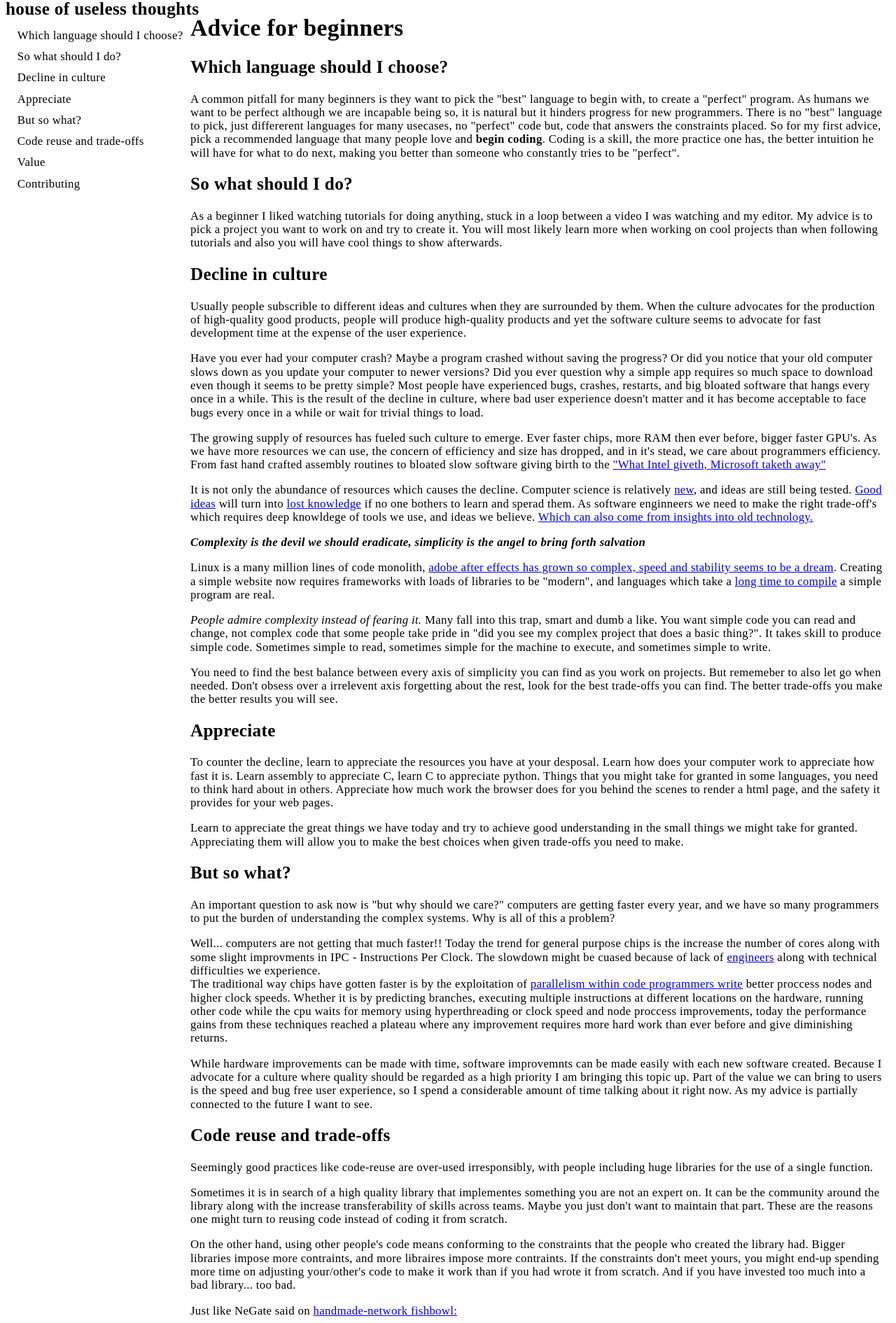
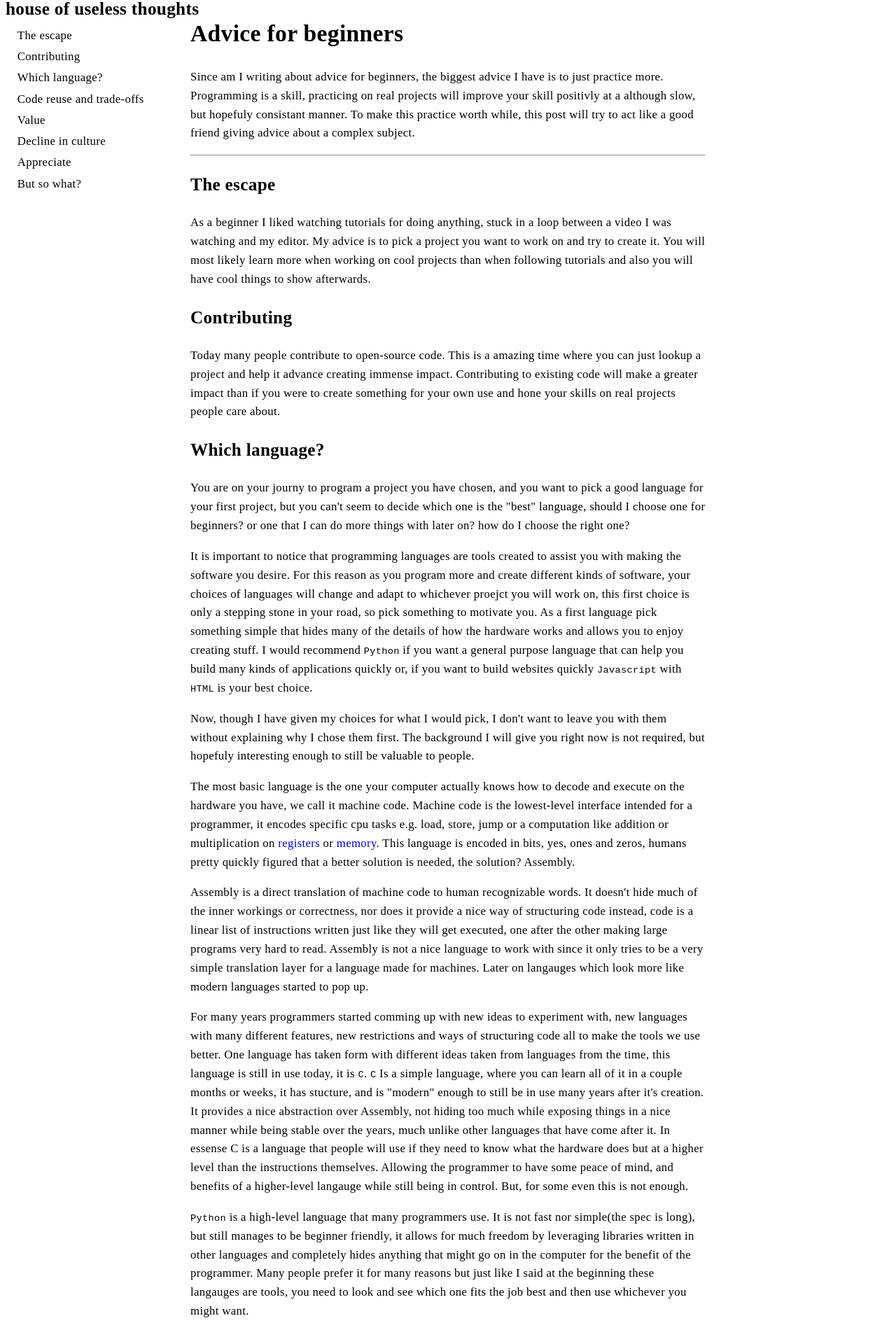
Before and after one commit to Ziv-spec/Ziv-spec.github.io, a plain HTML site: page adviceonsoftware.html in a window 1280 px wide. Shown: the part 18-1908 px from the top of the page at 70% size. Drawn offline with Linux system fonts and the light colour scheme.

Commit message:
refactored which-language section

```diff
--- a/adviceonsoftware.html
+++ b/adviceonsoftware.html
@@ -4,6 +4,10 @@
 <meta property="og:type" content="article" />
 
 <style>
+  html {
+    scroll-behavior: smooth;
+    touch-action: manipulation;
+  }
   body {
     letter-spacing: .33px;
     font-size: 1.05em;
@@ -19,17 +23,12 @@
   main {
     display: block;
   }
-  .hidden {
-    display: none;
-  }
 
   .flex {
       display: flex;
   }
   div.wrapper {
-    /* margin-right: auto;
-    margin-left: auto; */
-    line-height: 1.15;
+    line-height: 1.6;
     flex-grow: 1;
     padding: 1rem;
   }
@@ -56,9 +55,11 @@
     margin-top: 1.5em;
     margin-bottom: 1rem;
   }
+  a {
+   text-decoration: none;
+  }
   a.active {
-   color: var(--color-link);
-   text-decoration: none;
+   color: black;
   }
   ul {
     padding: 0px;
@@ -74,7 +75,6 @@
     font-size: 18px;
     letter-spacing: -1px;
     font-style: italic;
-
     margin-inline-start: 0px;
   }
 
@@ -90,7 +90,6 @@
     z-index: 1
   }
 }
-
 </style>
 </head>
 
@@ -100,20 +99,46 @@
 
 
 <main class="container flex">
-<div class="side">
-<div class="menu"> <nav id="navigation-bar">
+<div class="side"> <div class="menu"> <nav id="navigation-bar">
 <h2>house of useless thoughts</h2>
-</nav>
-</div> </div>
+</nav> </div> </div>
 
 <div class="wrapper">
 <h1>Advice for beginners</h1>
+<p>Since am I writing about advice for beginners, the biggest advice I have is to just practice more. Programming is a skill, practicing on real projects will improve your skill positivly at a although slow, but hopefuly consistant manner. To make this practice worth while, this post will try to act like a good friend giving advice about a complex subject.</p>
 
-<h2 id="language">Which language should I choose?</h2>
-<p>A common pitfall for many beginners is they want to pick the "best" language to begin with, to create a "perfect" program.  As humans we want to be perfect although we are incapable being so, it is natural but it hinders progress for new programmers. There is no "best" language to pick, just differerent languages for many usecases, no "perfect" code but, code that answers the constraints placed. So for my first advice, pick a recommended language that many people love and <b>begin coding</b>. Coding is a skill, the more practice one has, the better intuition he will have for what to do next, making you better than someone who constantly tries to be "perfect".</p>
+<hr>
+<h2 id="the-escape">The escape</h2>
+<p>As a beginner I liked watching tutorials for doing anything, stuck in a loop between a video I was watching and my editor. My advice is to pick a project you want to work on and try to create it. You will most likely learn more when working on cool projects than when following tutorials and also you will have cool things to show afterwards.</p>
 
-<h2 id="what-should-i-do">So what should I do?</h2>
-<p>As a beginner I liked watching tutorials for doing anything, stuck in a loop between a video I was watching and my editor. My advice is to pick a project you want to work on and try to create it. You will most likely learn more when working on cool projects than when following tutorials and also you will have cool things to show afterwards.</p>
+<h2 id="contribute">Contributing</h2>
+<p>Today many people contribute to open-source code. This is a amazing time where you can just lookup a project and help it advance creating immense impact. Contributing to existing code will make a greater impact than if you were to create something for your own use and hone your skills on real projects people care about.</p>
+
+<h2 id="which-language">Which language?</h2>
+<p>You are on your journy to program a project you have chosen, and you want to pick a good language for your first project, but you can't seem to decide which one is the "best" language, should I choose one for beginners? or one that I can do more things with later on? how do I choose the right one?</p>
+<p>It is important to notice that programming languages are tools created to assist you with making the software you desire. For this reason as you program more and create different kinds of software, your choices of languages will change and adapt to whichever proejct you will work on, this first choice is only a stepping stone in your road, so pick something to motivate you. As a first language pick something simple that hides many of the details of how the hardware works and allows you to enjoy creating stuff. I would recommend <code>Python</code> if you want a general purpose language that can help you build many kinds of applications quickly or, if you want to build websites quickly <code>Javascript</code> with <code>HTML</code> is your best choice.</p>
+<p>Now, though I have given my choices for what I would pick, I don't want to leave you with them without explaining why I chose them first. The background I will give you right now is not required, but hopefuly interesting enough to still be valuable to people.</p>
+<p>The most basic language is the one your computer actually knows how to decode and execute on the hardware you have, we call it machine code. Machine code is the lowest-level interface intended for a programmer, it encodes specific cpu tasks e.g. load, store, jump or a computation like addition or multiplication on <a href="https://en.wikipedia.org/wiki/Processor_register">registers</a> or <a href="https://en.wikipedia.org/wiki/Processor_register">memory.</a> This language is encoded in bits, yes, ones and zeros, humans pretty quickly figured that a better solution is needed, the solution? Assembly.</p>
+<p>Assembly is a direct translation of machine code to human recognizable words. It doesn't hide much of the inner workings or correctness, nor does it provide a nice way of structuring code instead, code is a linear list of instructions written just like they will get executed, one after the other making large programs very hard to read. Assembly is not a nice language to work with since it only tries to be a very simple translation layer for a language made for machines. Later on langauges which look more like modern languages started to pop up.</p>
+<p>For many years programmers started comming up with new ideas to experiment with, new languages with many different features, new restrictions and ways of structuring code all to make the tools we use better. One language has taken form with different ideas taken from languages from the time, this language is still in use today, it is <code>C</code>. <code>C</code> Is a simple language, where you can learn all of it in a couple months or weeks, it has stucture, and is "modern" enough to still be in use many years after it's creation. It provides a nice abstraction over Assembly, not hiding too much while exposing things in a nice manner while being stable over the years, much unlike other languages that have come after it. In essense C is a language that people will use if they need to know what the hardware does but at a higher level than the instructions themselves. Allowing the programmer to have some peace of mind, and benefits of a higher-level langauge while still being in control. But, for some even this is not enough.</p>
+<p><code>Python</code> is a high-level language that many programmers use. It is not fast nor simple(the spec is long), but still manages to be beginner friendly, it allows for much freedom by leveraging libraries written in other languages and completely hides anything that might go on in the computer for the benefit of the programmer. Many people prefer it for many reasons but just like I said at the beginning these langauges are tools, you need to look and see which one fits the job best and then use whichever you might want.</p>
+<p>The choice of languages and order is progressive. Each language hides more details, and frees the programmers mind from them. This of course comes at some cost, but it is a cost we all are willing to pay for the freedom it gives at the end. If the cost is high enough we should look for alternatives but it is very important to question the cost first. Many modern programmers forget about the cost as they are not familiar with it, I hope you can make that choice correctly. This is a brief about in my opinion important languages to be familiar with. There are <a href="https://people.inf.ethz.ch/wirth/Miscellaneous/IEEE-Annals.pdf">many more if you are interested</a>. </p>
+
+<h2 id="code-reuse">Code reuse and trade-offs</h2>
+<p>Seemingly good practices like code-reuse are over-used irresponsibly, with people including huge libraries for the use of a single function.</p>
+<p>Sometimes it is in search of a high quality library that implementes something you are not an expert on. It can be the community around the library along with the increase transferability of skills across teams. Maybe you just don't want to maintain that part. These are the reasons one might turn to reusing code instead of coding it from scratch.</p>
+<p>On the other hand, using other people's code means conforming to the constraints that the people who created the library had. Bigger libraries impose more contraints, and more libraires impose more contraints. If the constraints don't meet yours, you might end-up spending more time on adjusting your/other's code to make it work than if you had wrote it from scratch. And if you have invested too much into a bad library... too bad.</p>
+<p>Just like NeGate said on <a href="https://handmade.network/fishbowl/libraries/#chatlog__message-container-1003003441322397797">handmade-network fishbowl:</a></p>
+<blockquote>it's fine if a library isn't completely perfect, none is, it's a time saver. you sacrifice a little bit of personal peace for the sake of getting some shit done or not needing to have the mental overhead of dealing with another person's crap.  especially not a person or people who you can't directly contact...the maintainers are simply not my friends, they're not my colleagues, if i need LLVM fixed i cry, if i need any huge library fixed i need to go learn their BS along with the original problem space. if i need a feature added, i also cry.</blockquote>
+<p>Worst are the changing constraints. Usually this happens with package managers when updating dependencies. In general, package managers allow for quick download-and-use type of behaviour with regard to dependencies, and easily updating dependencies. We can notice problems when a library author has decided to change the behaviour or api of his library. The update will cause many programs dependent on that old version's behaviour or api to break. For this reason, explicit upgrades to stable versions of software is prefered, rather than the more convenient automatic option.</p>
+<p>We can see this in the <a href="https://handmade.network/">handmade-community</a> where single-header libraries are popular. e.g. <a href="https://github.com/nothings/stb">`stb_image` and `stb_freetype`.</a> They require explicit upgrades, the ability to modify source code, and they usually do not have dependencies themselves. Along with the fact that single-header libraries are usually smaller, they dodge to some degree the more destructive nature of large managed dependencies while still bringing great value.</p>
+<p>Sometimes you just need more than what people fit into a single-header library or you don't want to change the source code and instead just extend what is already there.  This will touch on library design abit. But it is important to know because if a library is well designed, then it will <a href="https://www.youtube.com/watch?v=5l2wMgm7ZOk/">meet a much wider range of people's needs</a> and won't become a large time-sink down the line if maintance is needed in the code-base.</p>
+<p>Important take a way here is <i>When you buy into a big library, you sell some personal responsibility away which can be good... until things go wrong</i></p>
+
+<h2 id="value">Value</h2>
+<p>In the end most software can be 10x to 100x faster and significantly less bugy than today if people will care to do anything about it.  The value gain in making the user experience better than the rest of the market seem logical and proven already. I would advise beginners to care about the speed and stability of the software they write just as much as the features they create.</p>
+<p>We create software because we want to create value for others. Don't forget that.  When you want to create a project for someone to use, you must think of the value you provide to them, and how you should advance should be aligned to the path in which you can bring more value.  </p>
+<p>No user wants to have their program crash, no user wants to click on something only to wait for something to happen in the background.  When you are more advanced look for opportunities to bring more value.</p>
 
 <h2 id="decline-in-culture">Decline in culture</h2>
 <p>Usually people subscrible to different ideas and cultures when they are surrounded by them. When the culture advocates for the production of high-quality good products, people will produce high-quality products and yet the software culture seems to advocate for fast development time at the expense of the user experience.</p>
@@ -135,29 +160,12 @@
 <p>Well... computers are not getting that much faster!! Today the trend for general purpose chips is the increase the number of cores along with some slight improvments in IPC - Instructions Per Clock.  The slowdown might be cuased because of lack of <a href="https://www.theregister.com/2022/07/18/electrical_engineers_extinction/">engineers</a> along with technical difficulties we experience. <br /> The traditional way chips have gotten faster is by the exploitation of <a href="https://youtu.be/Nb2tebYAaOA?t=220">parallelism within code programmers write</a> better proccess nodes and higher clock speeds. Whether it is by predicting branches, executing multiple instructions at different locations on the hardware, running other code while the cpu waits for memory using hyperthreading or clock speed and node proccess improvements, today the performance gains from these techniques reached a plateau where any improvement requires more hard work than ever before and give diminishing returns.</p>
 <p>While hardware improvements can be made with time, software improvemnts can be made easily with each new software created. Because I advocate for a culture where quality should be regarded as a high priority I am bringing this topic up. Part of the value we can bring to users is the speed and bug free user experience, so I spend a considerable amount of time talking about it right now. As my advice is partially connected to the future I want to see.</p>
 
-<h2 id="code-reuse">Code reuse and trade-offs</h2>
-<p>Seemingly good practices like code-reuse are over-used irresponsibly, with people including huge libraries for the use of a single function.</p>
-<p>Sometimes it is in search of a high quality library that implementes something you are not an expert on. It can be the community around the library along with the increase transferability of skills across teams. Maybe you just don't want to maintain that part. These are the reasons one might turn to reusing code instead of coding it from scratch.</p>
-<p>On the other hand, using other people's code means conforming to the constraints that the people who created the library had. Bigger libraries impose more contraints, and more libraires impose more contraints. If the constraints don't meet yours, you might end-up spending more time on adjusting your/other's code to make it work than if you had wrote it from scratch. And if you have invested too much into a bad library... too bad.</p>
-<p>Just like NeGate said on <a href="https://handmade.network/fishbowl/libraries/#chatlog__message-container-1003003441322397797">handmade-network fishbowl:</a></p>
-<blockquote>it's fine if a library isn't completely perfect, none is, it's a time saver. you sacrifice a little bit of personal peace for the sake of getting some shit done or not needing to have the mental overhead of dealing with another person's crap.  especially not a person or people who you can't directly contact...the maintainers are simply not my friends, they're not my colleagues, if i need LLVM fixed i cry, if i need any huge library fixed i need to go learn their BS along with the original problem space. if i need a feature added, i also cry.</blockquote>
+</div>
 
-<p>Worst are the changing constraints. Usually this happens with package managers when updating dependencies. In general, package managers allow for quick download-and-use type of behaviour with regard to dependencies, and easily updating dependencies. We can notice problems when a library author has decided to change the behaviour or api of his library. The update will cause many programs dependent on that old version's behaviour or api to break. For this reason, explicit upgrades to stable versions of software is prefered, rather than the more convenient automatic option.</p>
-<p>We can see this in the <a href="https://handmade.network/">handmade-community</a> where single-header libraries are popular. e.g. <a href="https://github.com/nothings/stb">`stb_image` and `stb_freetype`.</a> They require explicit upgrades, the ability to modify source code, and they usually do not have dependencies themselves. Along with the fact that single-header libraries are usually smaller, they dodge to some degree the more destructive nature of large managed dependencies while still bringing great value.</p>
-<p>Sometimes you just need more than what people fit into a single-header library or you don't want to change the source code and instead just extend what is already there.  This will touch on library design abit. But it is important to know because if a library is well designed, then it will <a href="https://www.youtube.com/watch?v=5l2wMgm7ZOk/">meet a much wider range of people's needs</a> and won't become a large time-sink down the line if maintance is needed in the code-base.</p>
-<p>Important take a way here is <i>"When you buy into a big library, you sell some personal responsibility away which can be good... until things go wrong"</i></p>
+<div class="side"> <div class="menu">  </div> </div>
 
-<h2 id="value">Value</h2>
-<p>In the end most software can be 10x to 100x faster and significantly less bugy than today if people will care to do anything about it.  The value gain in making the user experience better than the rest of the market seem logical and proven already. I would advise beginners to care about the speed and stability of the software they write just as much as the features they create.</p>
-<p>We create software because we want to create value for others. Don't forget that.  When you want to create a project for someone to use, you must think of the value you provide to them, and how you should advance should be aligned to the path in which you can bring more value.  </p>
-<p>No user wants to have their program crash, no user wants to click on something only to wait for something to happen in the background.  When you are more advanced look for opportunities to bring more value.</p>
-
-<h2 id="contribute">Contributing</h2>
-<p>Today many people contribute to open-source code. This is a amazing time where you can just lookup a project and help it advance creating immense impact. Contributing to existing code will make a greater impact than if you were to create something for your own use and hone your skills on real projects people care about.</p>
-
-</div>
 <script>
-  var h2_headings = document.querySelectorAll("h2");
+  var h2_headings = document.querySelectorAll('h2');
   var table = document.getElementById("navigation-bar");
   if (h2_headings.length > 0) {
     var inner = "";
```
